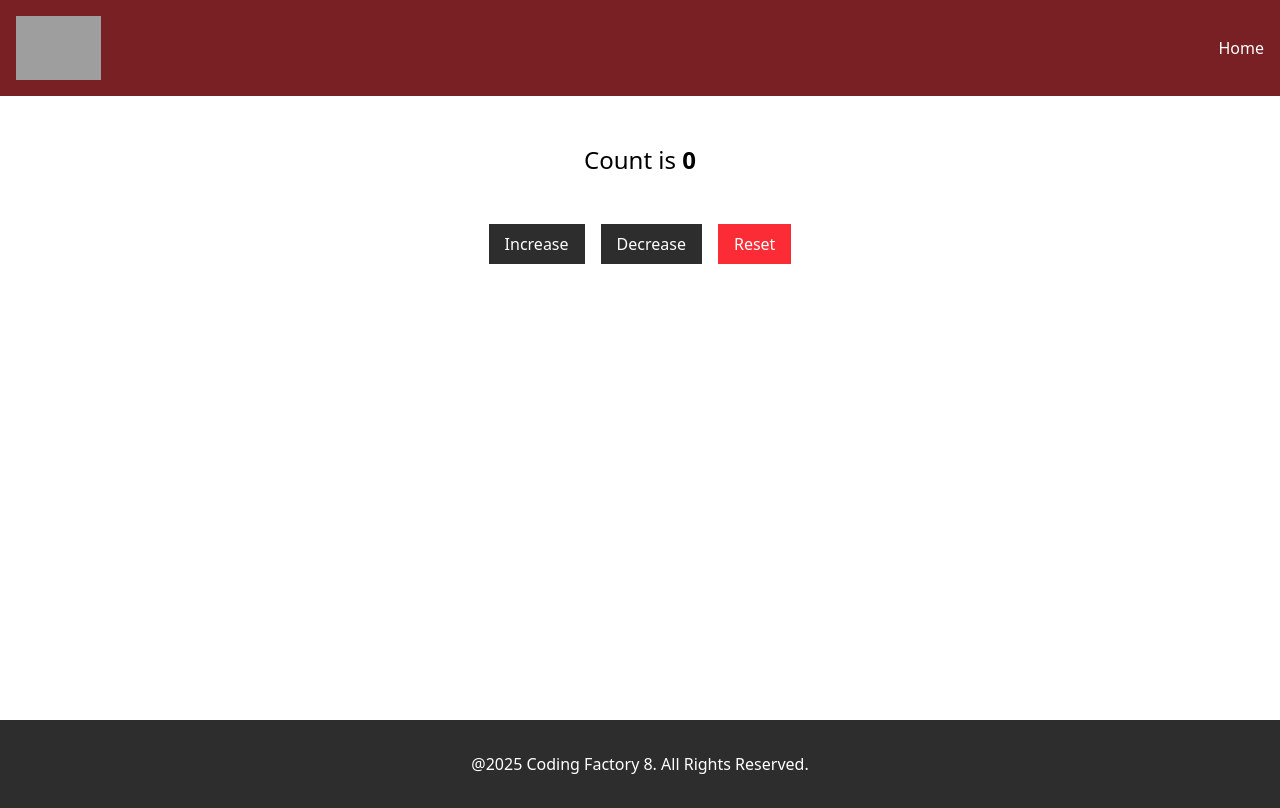
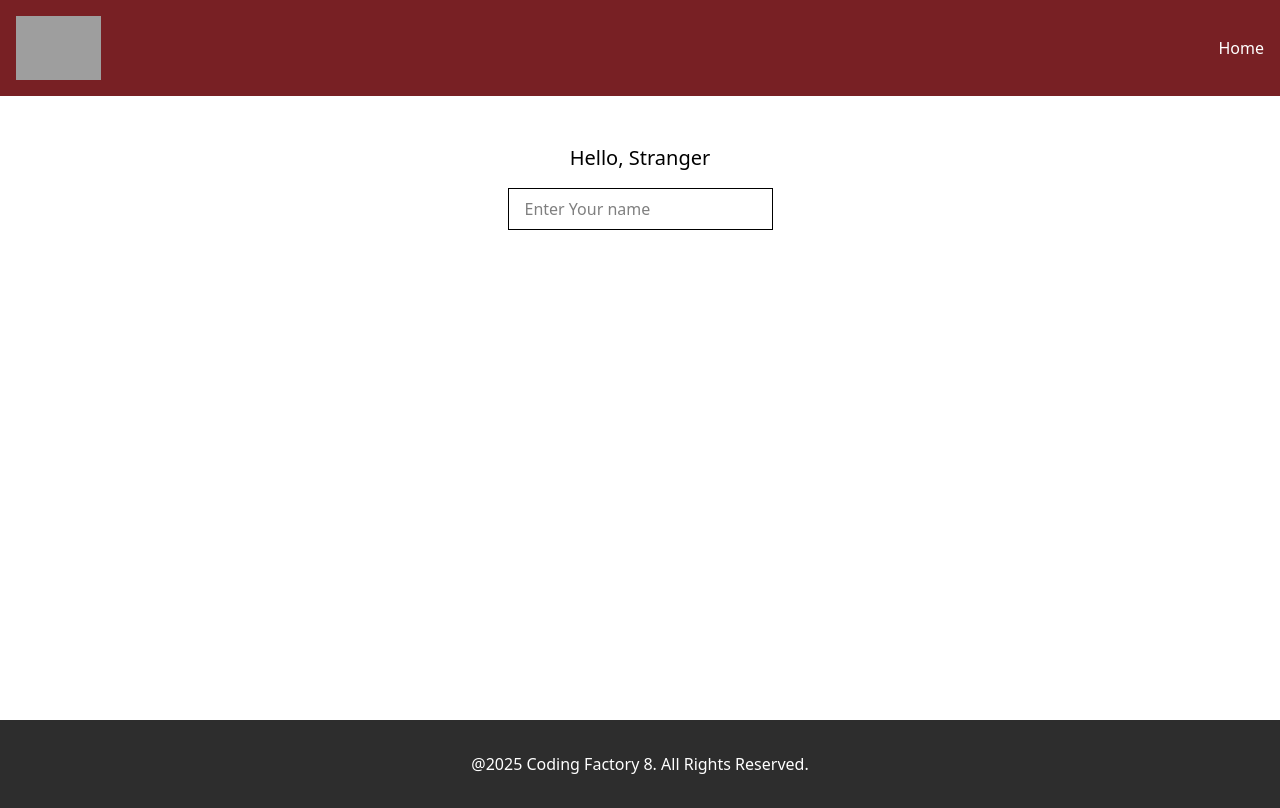
Before and after one commit to Vpetros/cf8-react-intro, a React app: page / in a window 1280 px wide. Built offline with nearby package versions, Linux system fonts and the light colour scheme; grey boxes are pictures that could not be loaded; the HTML template or start-up script is replaced by a standard one.

Commit message:
feat: add NameChanger component

```diff
--- a/src/App.tsx
+++ b/src/App.tsx
@@ -7,9 +7,10 @@
 // import ArrowFunctionalComponentWithPropsType from "./components/ArrowFunctionalComponentWithPropsType.tsx";
 // import Card from "./components/Card.tsx";
 import Layout from "./components/Layout.tsx";
+import NameChanger from "./components/NameChanger.tsx";
 // import FunctionalComponentWithState from "./components/FunctionalComponentWithState.tsx";
 // import ClassComponentWithState from "./components/ClassComponentWithState.tsx";
-import Counter from "./components/Counter.tsx";
+// import Counter from "./components/Counter.tsx";
 
 function App() {
 
@@ -36,7 +37,8 @@
                 {/*/>*/}
                 {/*<FunctionalComponentWithState/>*/}
                 {/*<ClassComponentWithState/>*/}
-                <Counter/>
+                {/*<Counter/>*/}
+                <NameChanger/>
 
             </Layout>
         </>
--- /dev/null
+++ b/src/components/NameChanger.tsx
@@ -0,0 +1,26 @@
+import {useState} from 'react';
+
+const NameChanger = () =>  {
+    const [name, setName] = useState("");
+
+    const handleChange = (e: React.ChangeEvent<HTMLInputElement>) => {
+        setName(e.target.value);
+    }
+
+    return (
+        <>
+            <h1 className="text-center text-xl mt-12">Hello, {name || "Stranger"}</h1>
+            <div className="text-center mt-4">
+                <input
+                    type="text"
+                    value={name}
+                    onChange={handleChange}
+                    placeholder="Enter Your name"
+                    className="border px-4 py-2"
+                />
+            </div>
+        </>
+    )
+}
+
+export default NameChanger;
```
